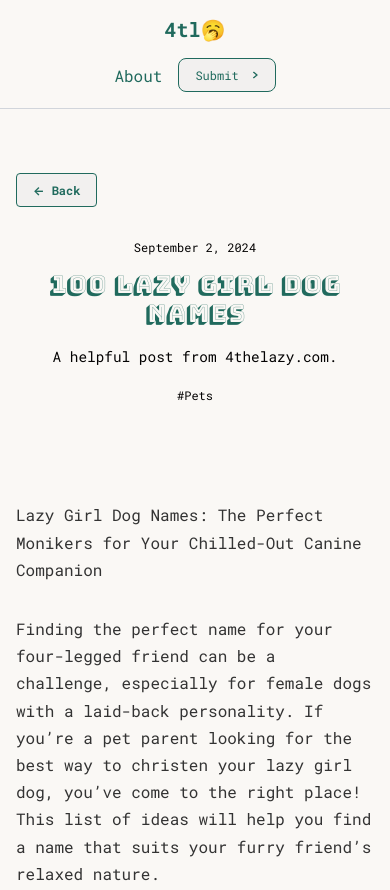
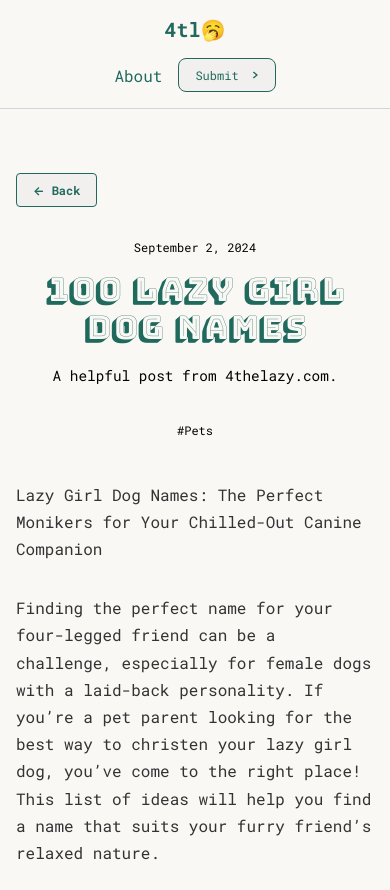
Before and after one commit to rond3vs/4thelazy, an Astro site: page /blog/100-lazy-girl-dog-names in a window 390 px wide. Shown: the top 890 px of the page. Built offline with nearby package versions, Linux system fonts and the light colour scheme; Astro itself is replaced by a stand-in of ours.

Commit message:
Update blog header

```diff
--- a/src/layouts/BlogPostLayout.astro
+++ b/src/layouts/BlogPostLayout.astro
@@ -55,7 +55,7 @@ const isSponsoredContent = !!isSponsored;
 <MainLayout title={safeTitle} description={safeDescription}>
   <article class="blog-post">
     <div class="container">
-      <!-- Use a safer back link instead of inline JavaScript -->
+
       <a href="javascript:void(0)" class="back-button" id="goBackButton">← Back</a>
 
       <header class="post-header">
@@ -98,6 +98,7 @@ const isSponsoredContent = !!isSponsored;
 </MainLayout>
 
 <style>
+
   /* Back Button */
   .back-button {
     display: inline-flex;
@@ -133,7 +134,7 @@ const isSponsoredContent = !!isSponsored;
   }
 
   .post-header {
-    margin-bottom: var(--spacing-xl);
+    margin-bottom: var(--spacing-sm);
     text-align: center;
   }
 
@@ -184,7 +185,7 @@ const isSponsoredContent = !!isSponsored;
   .post-title {
     font-family: var(--font-heading);
     font-weight: 400;
-    font-size: clamp(2rem, 5vw, 3.5rem);
+    font-size: clamp(2.5rem, 5vw, 3.5rem);
     line-height: 1.2;
     margin-bottom: var(--spacing-lg);
     color: var(--color-primary);
@@ -196,7 +197,6 @@ const isSponsoredContent = !!isSponsored;
     font-weight: 400;
     font-size: clamp(1rem, 1.5vw, 1.25rem);
     color: var(--color-text-light);
-    margin-bottom: var(--spacing-md);
     max-width: 650px;
     margin-left: auto;
     margin-right: auto;
@@ -366,7 +366,7 @@ const isSponsoredContent = !!isSponsored;
   /* Responsive Adjustments */
   @media (max-width: 768px) {
     .post-title {
-      font-size: clamp(1.5rem, 4vw, 2rem);
+      font-size: clamp(2rem, 7vw, 3rem);
       margin-bottom: var(--spacing-md);
     }
 
```
